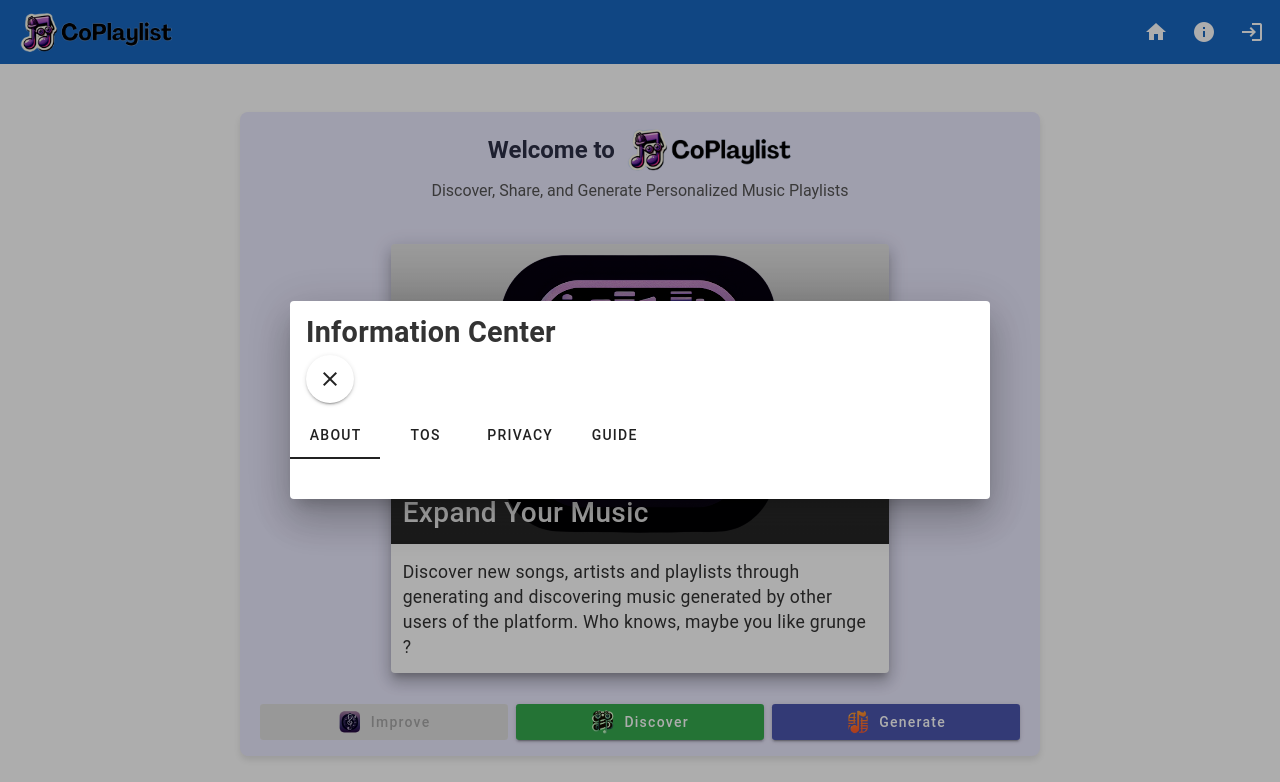
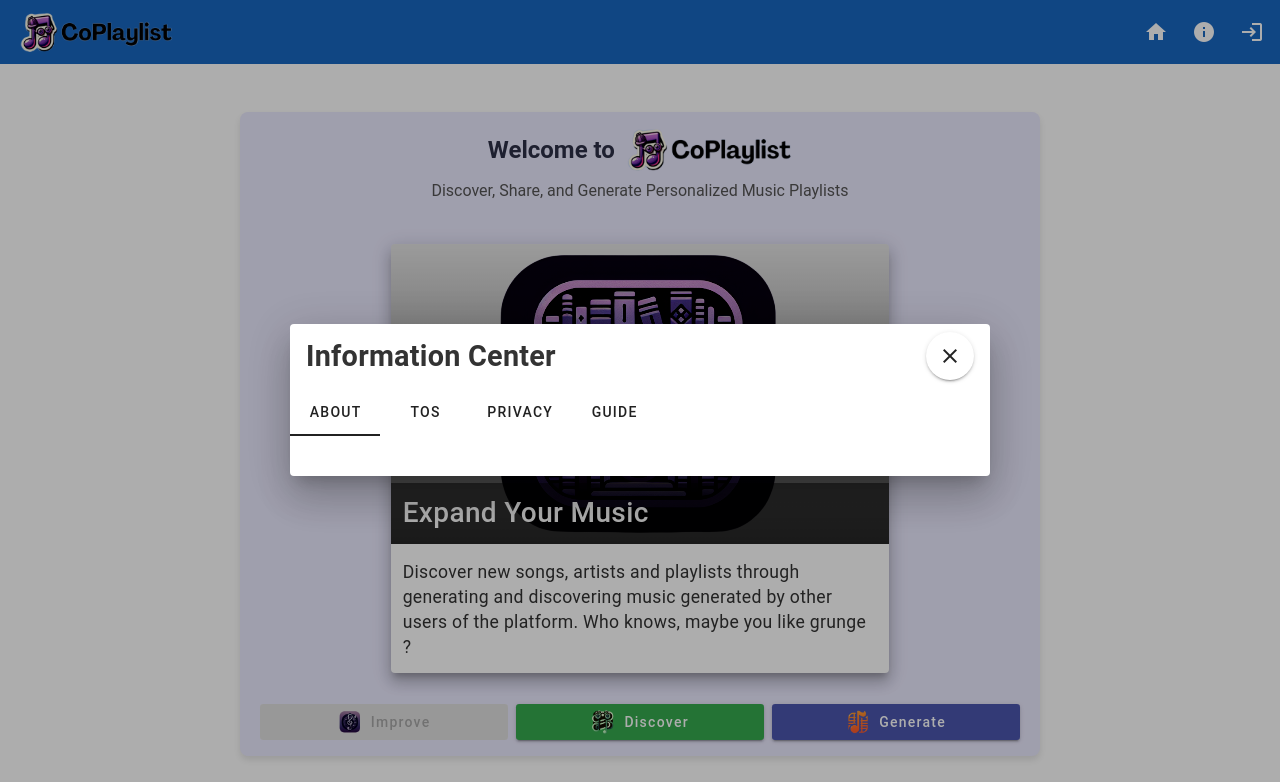
Before and after one commit to WuTangLan1/coplaylist, a Vue app: page / in a window 1280 px wide. Both pictures are taken after a click on the button 1204 px from the left and 32 px from the top of the page. Shown: the top 782 px of the page. Built offline with nearby package versions, Linux system fonts and the light colour scheme; no server answers.

Commit message:
improved close icon

```diff
--- a/src/components/homeDir/info-section/infoModal.vue
+++ b/src/components/homeDir/info-section/infoModal.vue
@@ -46,7 +46,7 @@ export default {
 <template>
   <v-dialog v-model="dialog" persistent max-width="700px">
     <v-card>
-      <v-card-title>
+      <v-card-title class="d-flex align-center">
         <span class="headline">Information Center</span>
         <v-spacer></v-spacer>
         <v-btn icon @click="closeModal">
```
